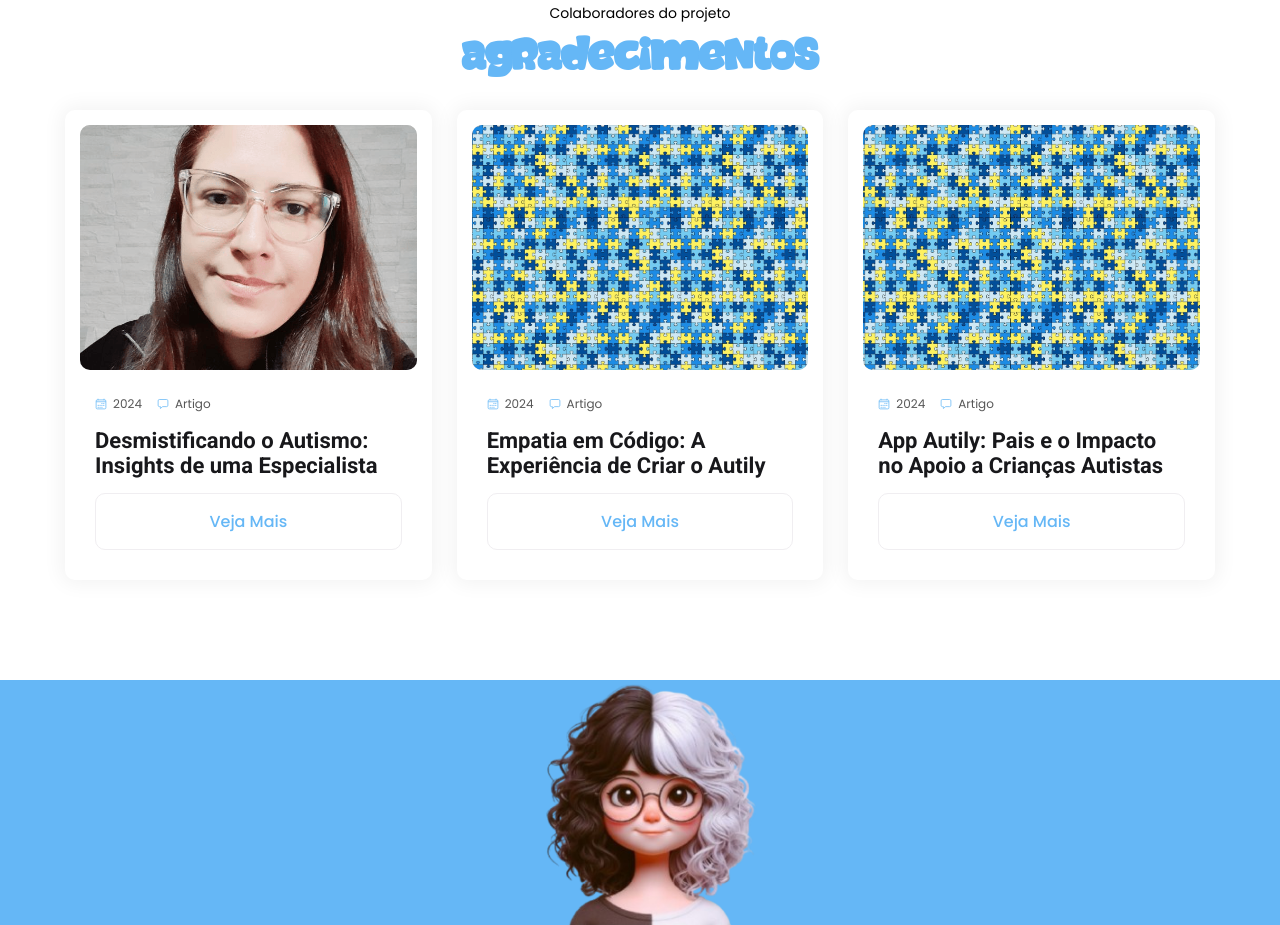
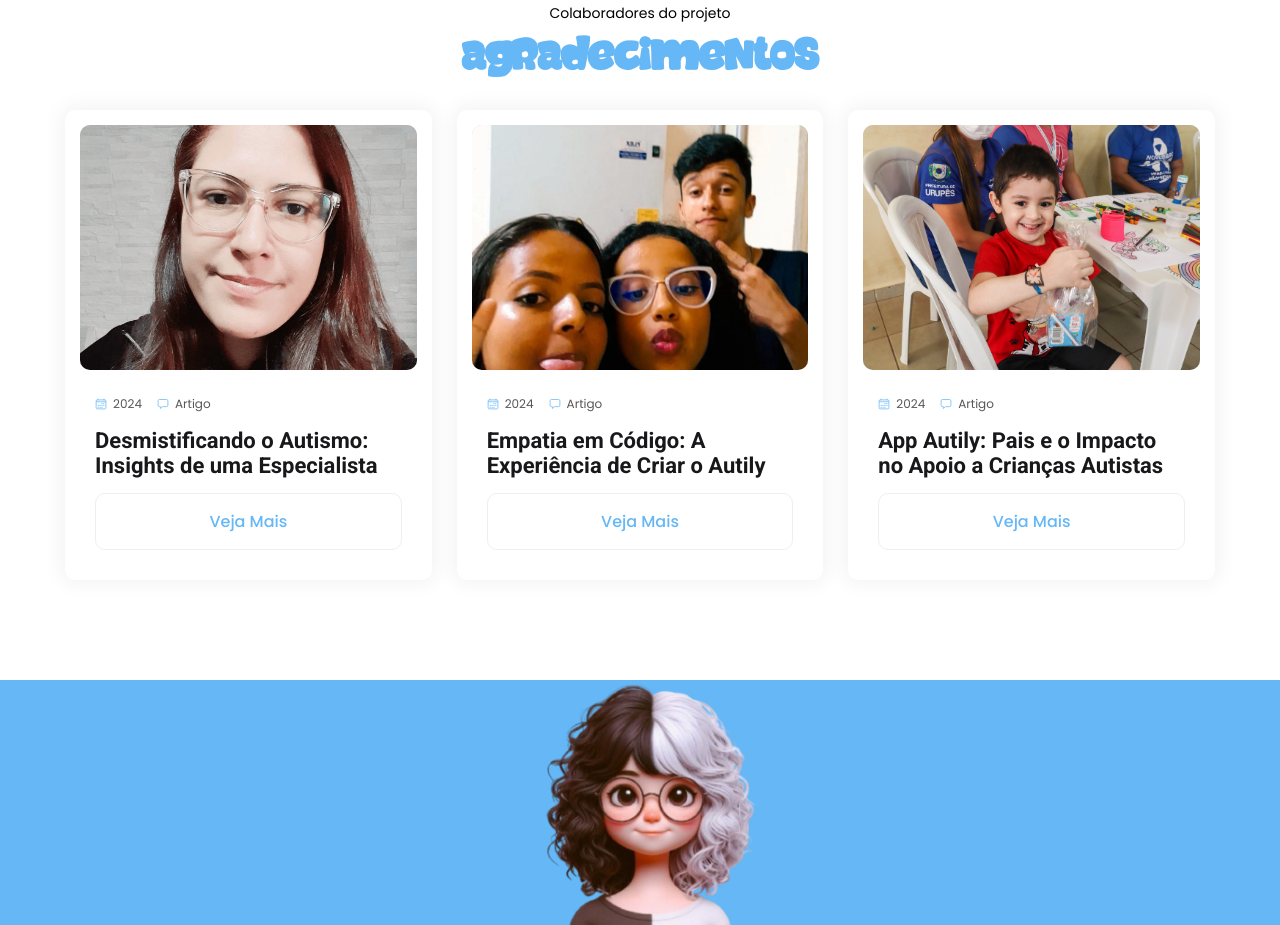
Before and after one commit to autily/site_autily, a plain HTML site: page Autily/index.html in a window 1280 px wide. Shown: the part 3660-4585 px from the top of the page. Drawn offline with nearby package versions, Linux system fonts and the light colour scheme.

Commit message:
Add files via upload

```diff
--- a/Autily/index.html
+++ b/Autily/index.html
@@ -404,7 +404,7 @@
               <div class="blog-card">
 
                 <figure class="card-banner img-holder" style="--width: 768; --height: 558;">
-                  <img src="./assets/images/autismofrases-quebra-cabeca.png" width="768" height="558" loading="lazy"
+                  <img src="./assets/images/equipeautily.jpg" width="768" height="558" loading="lazy"
                     alt="Brush Strokes Energize Trees In Paintings" class="img-cover">
                 </figure>
 
@@ -441,7 +441,7 @@
               <div class="blog-card">
 
                 <figure class="card-banner img-holder" style="--width: 768; --height: 558;">
-                  <img src="./assets/images/autismofrases-quebra-cabeca.png" width="768" height="558" loading="lazy"
+                  <img src="./assets/images/paisecriancasimg.jpg" width="768" height="558" loading="lazy"
                     alt="Brush Strokes Energize Trees In Paintings" class="img-cover">
                 </figure>
 
```
Also changed, not shown: Autily/assets/images/equipeautily.jpg (added), Autily/assets/images/paisecriancasimg.jpg (added).
